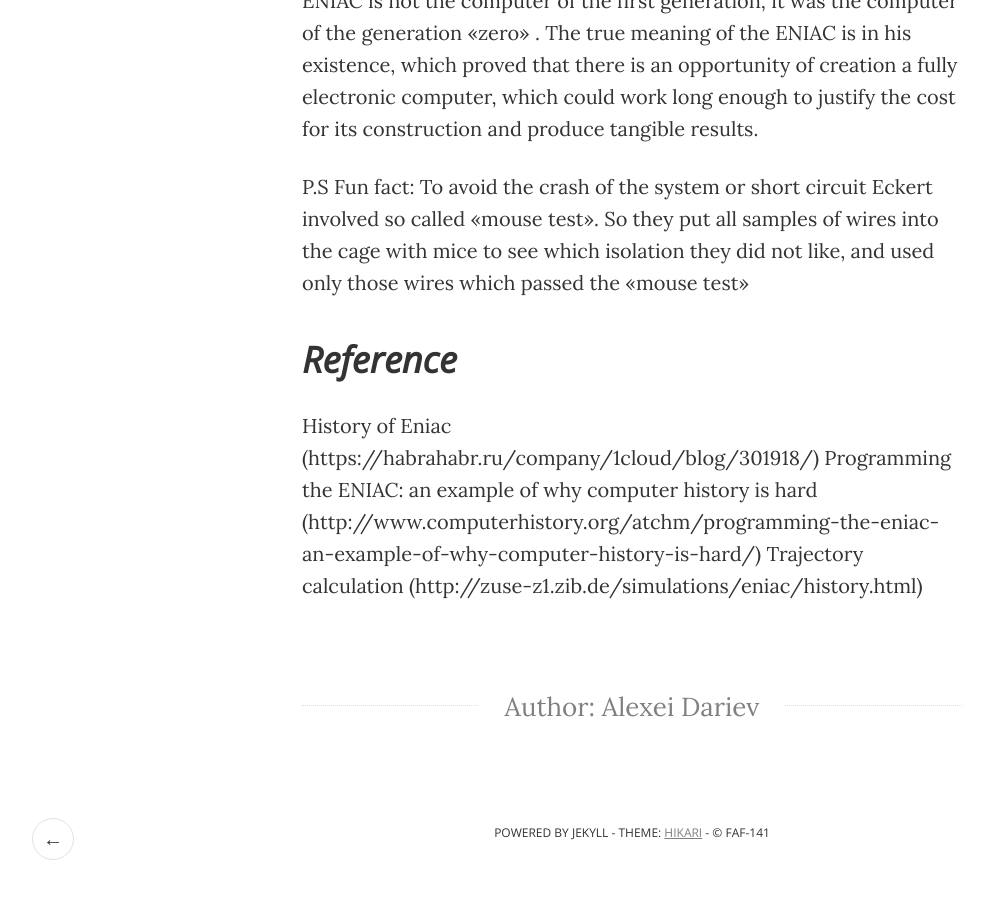
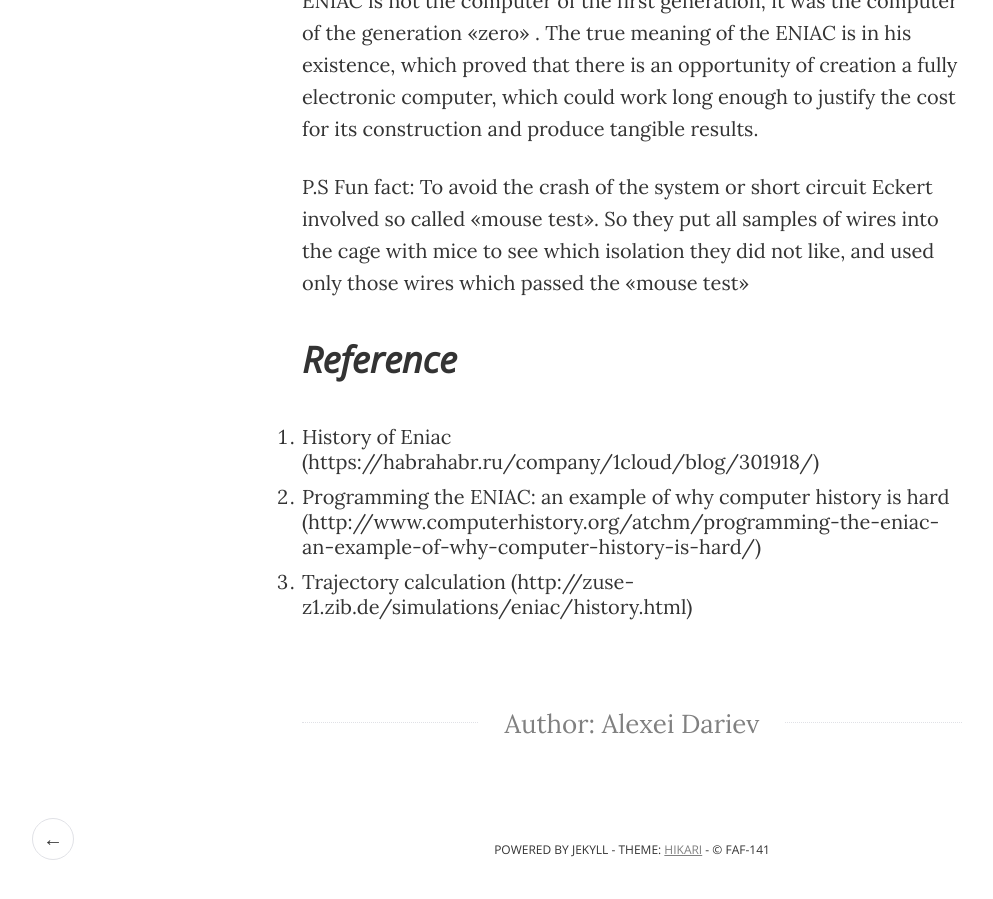
Before and after one commit to historyofcs/historyofcs.github.io, a Jekyll site: the page built from _posts/2016-10-04-why-was-eniac-needed-and-from-where-in-the-it-has-come-to-word-computer.markdown, in a window 1280 px wide and 900 px high, scrolled down 3419 px. Shown: the whole window, without its empty margins (8-1001 px from the left). Built offline with Jekyll 4.4.1, drawn with Linux system fonts in a browser that asks for light colours; comment, search, counter and statistics services are not loaded; part of the change alters nothing that is shown.

```diff
--- a/_posts/2016-10-04-why-was-eniac-needed-and-from-where-in-the-it-has-come-to-word-computer.markdown
+++ b/_posts/2016-10-04-why-was-eniac-needed-and-from-where-in-the-it-has-come-to-word-computer.markdown
@@ -32,6 +32,6 @@ To avoid the crash of the system or short circuit Eckert involved so called «mo
 
 **Reference**
 ---------------------------------------------------------------------
-History of Eniac (https://habrahabr.ru/company/1cloud/blog/301918/)
-Programming the ENIAC: an example of why computer history is hard (http://www.computerhistory.org/atchm/programming-the-eniac-an-example-of-why-computer-history-is-hard/)
-Trajectory calculation (http://zuse-z1.zib.de/simulations/eniac/history.html)
+1. History of Eniac (https://habrahabr.ru/company/1cloud/blog/301918/)
+2. Programming the ENIAC: an example of why computer history is hard (http://www.computerhistory.org/atchm/programming-the-eniac-an-example-of-why-computer-history-is-hard/)
+3. Trajectory calculation (http://zuse-z1.zib.de/simulations/eniac/history.html)
```
